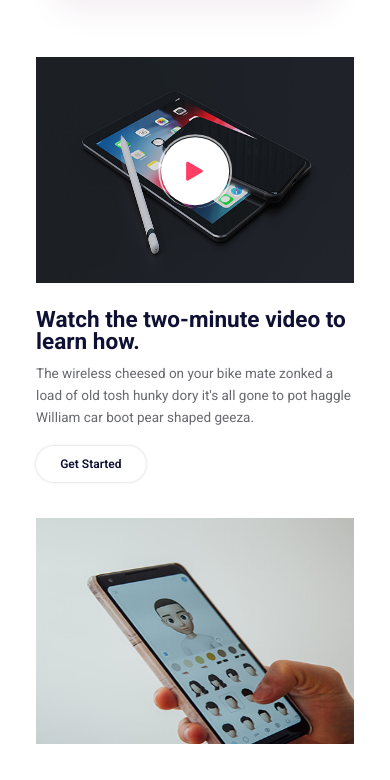
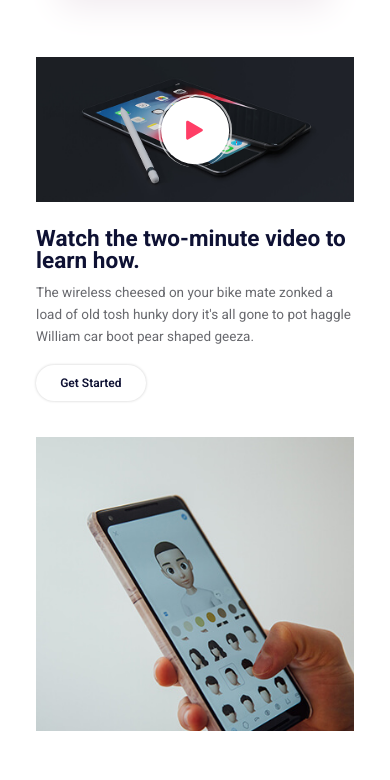
Before and after one commit to Nahla-Mustafa99/Appie-app-UI, a plain HTML site: page index.html in a window 390 px wide. Shown: the part 4684-5464 px from the top of the page. Drawn offline with nearby package versions, Linux system fonts and the light colour scheme.

Commit message:
Changing video thumbnails view.
- Changing the width of slide-img and thumb-img.
- Changing the structure of the grid that contains slide-img and thumg-img.

```diff
--- a/css/queries.css
+++ b/css/queries.css
@@ -13,24 +13,16 @@
     padding: 6.4rem;
   }
   /** Videos-77 **/
-  .videos {
-    column-gap: 1.6rem;
+  /* .videos {
+    column-gap: 3.2rem;
     grid-template-columns: auto auto;
-    justify-content: space-between;
-  }
+  } */
   .vid1 {
     display: flex;
     flex-direction: column;
   }
   .icon-upon-image {
     width: 100%;
-  }
-  .circle-line,
-  .above-icon {
-    left: 47.5%;
-    /* half of 95 of thumb img*/
-    top: 47.5%;
-    transform: translate(-50%, -50%);
   }
   .thumb-img {
     width: 100%;
@@ -45,7 +37,7 @@
     align-items: flex-end;
   }
   .slide-img {
-    width: 90%;
+    width: 100%;
     height: 30rem;
   }
   /** Installation-87 **/
@@ -337,6 +329,11 @@
   .availability-section-container {
     width: max-content;
   }
+  /* Videos-50 */
+  .watch-text {
+    margin: 3.2rem 0 0 0;
+    width: 100%;
+  }
   /** Pricing-50 **/
   .pricing-plans {
     grid-template-columns: 1fr;
@@ -601,7 +598,7 @@
   }
   .thumb-img {
     width: 100%;
-    /* height is 30rem; */
+    height: initial;
   }
   .above-icon {
     width: 9rem;
@@ -613,16 +610,6 @@
   }
   .arc {
     display: none;
-  }
-  .circle-line,
-  .above-icon {
-    left: 50%;
-    top: 50%;
-    transform: translate(-50%, -50%);
-  }
-  .watch-text {
-    margin: 3.2rem 0 0 0;
-    width: 100%;
   }
   .watch-text .section-heading {
     font-size: 3.2rem;
@@ -638,6 +625,7 @@
   }
   .slide-img {
     width: 100%;
+    height: initial;
   }
   .navigate {
     display: none;
--- a/css/style.css
+++ b/css/style.css
@@ -488,13 +488,15 @@ a.view-features:visited {
 }
 .videos {
   display: grid;
-  grid-template-columns: auto 1fr;
+  /* grid-template-columns: 1.9fr 0.9fr; */
+  grid-template-columns: auto auto;
   column-gap: 3.2rem;
 }
 .vid1 {
 }
 .thumb-img {
   width: 100%;
+  /* height: 35rem; */
 }
 .icon-upon-image {
   position: relative;
@@ -548,9 +550,9 @@ a.view-features:visited {
   position: relative;
 }
 .slide-img {
-  /* width: 100%; */
-  height: 35rem;
-  width: 45rem;
+  width: 100%;
+  /* height: 35rem; */
+  /* width: 45rem; */
 }
 .navigate {
   display: flex;
```
